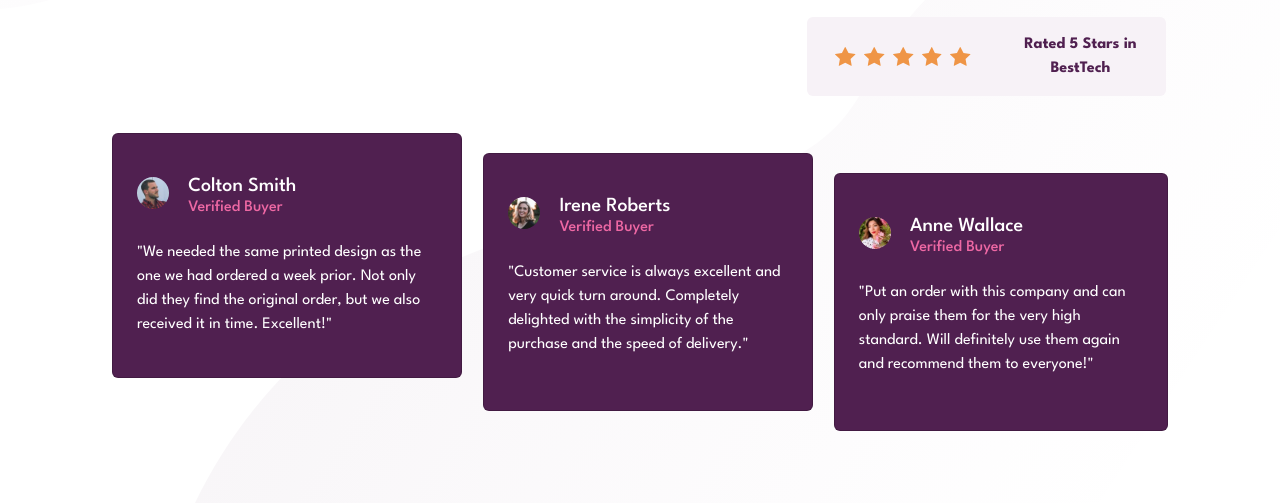
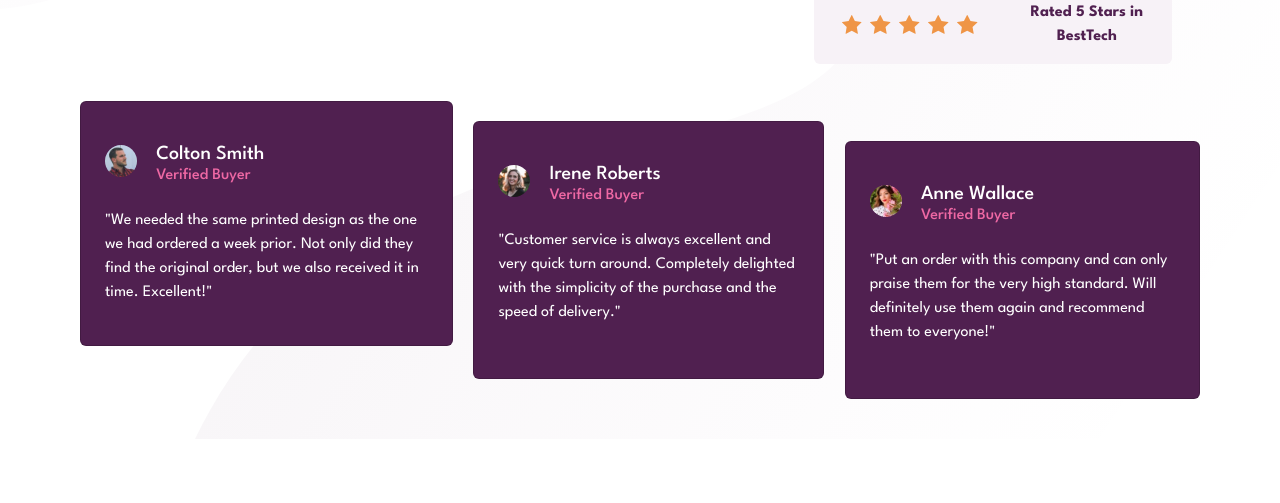
Before and after one commit to malek-bt/Social-proof-section, a plain HTML site: page index.html in a window 1280 px wide. Shown: the part 353-856 px from the top of the page. After the commit the page ends 800 px from the top, so only its background shows below. Drawn offline with nearby package versions, Linux system fonts and the light colour scheme.

Commit message:
second commit

```diff
--- a/styles.css
+++ b/styles.css
@@ -120,7 +120,8 @@ h6 {
     }
 
     main {
-        margin: 14vh;
+        margin: 10vh;
+
     }
 
     .section1 {
```
Also changed, not shown: desktop.png.
